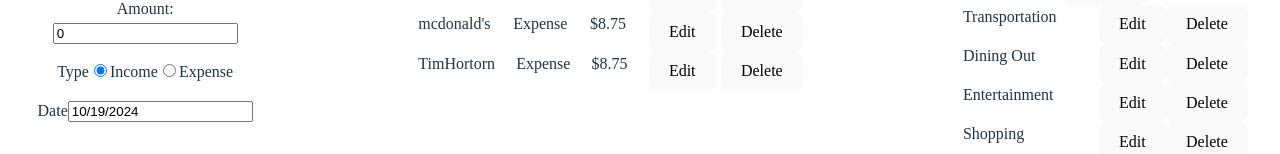
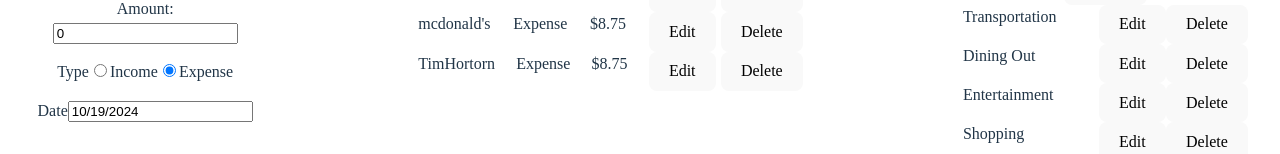
Before and after one commit to klee616/COMP3170-trackease, a React (Vite) app: page / in a window 1280 px wide. Shown: the part 213-367 px from the top of the page. Built offline with nearby package versions, Linux system fonts and the light colour scheme.

Commit message:
Fix bugs

```diff
--- a/src/App.jsx
+++ b/src/App.jsx
@@ -45,7 +45,7 @@ function App() {
     name: '',
     category: -1,
     amount: 0.00,
-    type: '0', //0=expensive, 1=income,
+    recordType: 'Expense', //0=expensive, 1=income,
     datetime: Date(),
     note: ''
   });
@@ -60,7 +60,7 @@ function App() {
       name: '',
       category: -1,
       amount: 0.00,
-      type: '0', //0=expensive, 1=income,
+      recordType: 'Expense', //0=expensive, 1=income,
       datetime: Date(),
       note: ''
     };
@@ -104,7 +104,7 @@ function App() {
 
   const updateExpenseRecord = (item) => {
     setExpense(item)
-    console.log('test')
+    console.log(item)
   }
 
   return (
--- a/src/components/expenseRecord/ExpenseRecordForm.jsx
+++ b/src/components/expenseRecord/ExpenseRecordForm.jsx
@@ -4,31 +4,33 @@ import DatePicker from "react-datepicker";
 import "react-datepicker/dist/react-datepicker.css";
 
 export default function ExpenseRecordForm({ categories, expense, updateRecord, newRecord, updateExpenseRecord }) {
-
+    console.log(expense.recordType)
 
     const onChangeRecodeName = (e) => {
         e.preventDefault();
-        const record  = { ...expense, name: e.target.value };
+        const record = { ...expense, name: e.target.value };
         updateExpenseRecord(record);
     }
     const onChangeCategory = (e) => {
         e.preventDefault();
-        const record  = { ...expense, category: e.target.value };
+        const record = { ...expense, category: e.target.value };
         updateExpenseRecord(record);
     }
     const onChangeAmount = (e) => {
         e.preventDefault();
-        const record  = { ...expense, amount: e.target.value };
+        const record = { ...expense, amount: e.target.value };
         updateExpenseRecord(record);
     }
-    const handleClick = (e) => {
+    const handleOptionChange = (e) => {
+        console.log(e.target.value)
         e.preventDefault();
-        const record  = { ...expense, type: e.target.value };
+        const record = { ...expense, recordType: e.target.value };
+        console.log(record)
         updateExpenseRecord(record);
     }
     const onChangeNote = (e) => {
         e.preventDefault();
-        const record  = { ...expense, note: e.target.value };
+        const record = { ...expense, note: e.target.value };
         updateExpenseRecord(record);
     }
     const onSubmitForm = (e) => {
@@ -68,17 +70,13 @@ export default function ExpenseRecordForm({ categories, expense, updateRecord, n
             <div>
                 <label >Type</label>
                 <label>
-                    <input type="radio" name='type' value='0'
-                        onClick={handleClick}
-                        defaultChecked={expense.type == '0'}
-                    />
+                    <input type="radio" value="Income" checked={expense.recordType == 'Income'} onChange={handleOptionChange} />
+
                     Income</label>
                 <label>
-                    <input type="radio" name='type' value='1'
-                        onClick={handleClick}
-                        defaultChecked={expense.type == '1'}
-                    />
-                    Expense</label>
+                    <input type="radio" value="Expense" checked={expense.recordType == 'Expense'} onChange={handleOptionChange} />
+                    Expense
+                </label>
             </div>
             <div>
                 <label >Date
--- a/src/components/expenseRecord/ExpenseRecordList.jsx
+++ b/src/components/expenseRecord/ExpenseRecordList.jsx
@@ -17,7 +17,7 @@ export default function ExpenseRecordList({ expensies, deletedRecord, setEditing
                 return (
                     <div key={index} className='record-container'>
                         <div>{record.name}</div>
-                        <div>{record.type == 1 ? 'Income' : 'Expense'}</div>
+                        <div>{record.recordType}</div>
                         <div>${record.amount}</div>
                         <div className='button-box'>
                             <button onClick={handleEdit}>Edit</button>
--- a/src/fixtures/expense.js
+++ b/src/fixtures/expense.js
@@ -4,7 +4,7 @@ export const expense = [
         name: 'Bus 123',
         category: 13,
         amount: 2.65,
-        type: '0', //0=expensive, 1=income,
+        recordType: 'Expense', //0=expensive, 1=income,
         datetime: '2024-10-17T12:25:43.511Z',
         note: ''
     },
@@ -13,7 +13,7 @@ export const expense = [
         name: 'Bus 123',
         category: 13,
         amount: 2.65,
-        type: '0', //0=expensive, 1=income,
+        recordType: 'Expense', //0=expensive, 1=income,
         datetime: '2024-10-17T18:25:43.511Z',
         note: ''
     },
@@ -22,7 +22,7 @@ export const expense = [
         name: 'mcdonald\'s',
         category: 2,
         amount: 12.65,
-        type: '0', //0=expensive, 1=income,
+        recordType: 'Expense', //0=expensive, 1=income,
         datetime: '2024-10-17T12:25:43.511Z',
         note: ''
     },
@@ -31,7 +31,7 @@ export const expense = [
         name: 'mcdonald\'s',
         category: 2,
         amount: 8.75,
-        type: '0', //0=expensive, 1=income,
+        recordType: 'Expense', //0=expensive, 1=income,
         datetime: '2024-10-17T14:25:43.511Z',
         note: ''
     },
@@ -40,7 +40,7 @@ export const expense = [
         name: 'TimHortorn',
         category: 2,
         amount: 8.75,
-        type: '0', //0=expensive, 1=income,
+        recordType: 'Expense', //0=expensive, 1=income,
         datetime: '2024-10-17T14:25:43.511Z',
         note: ''
     }
```
